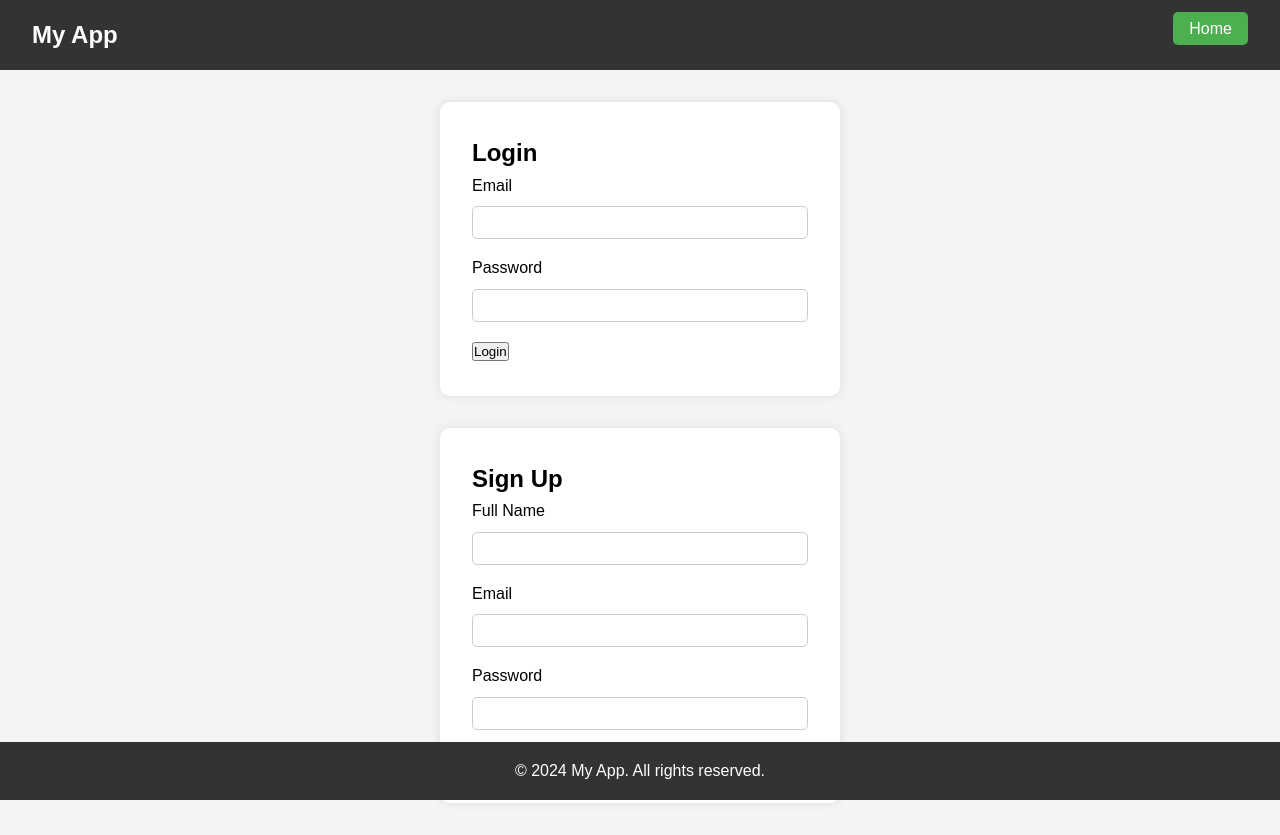
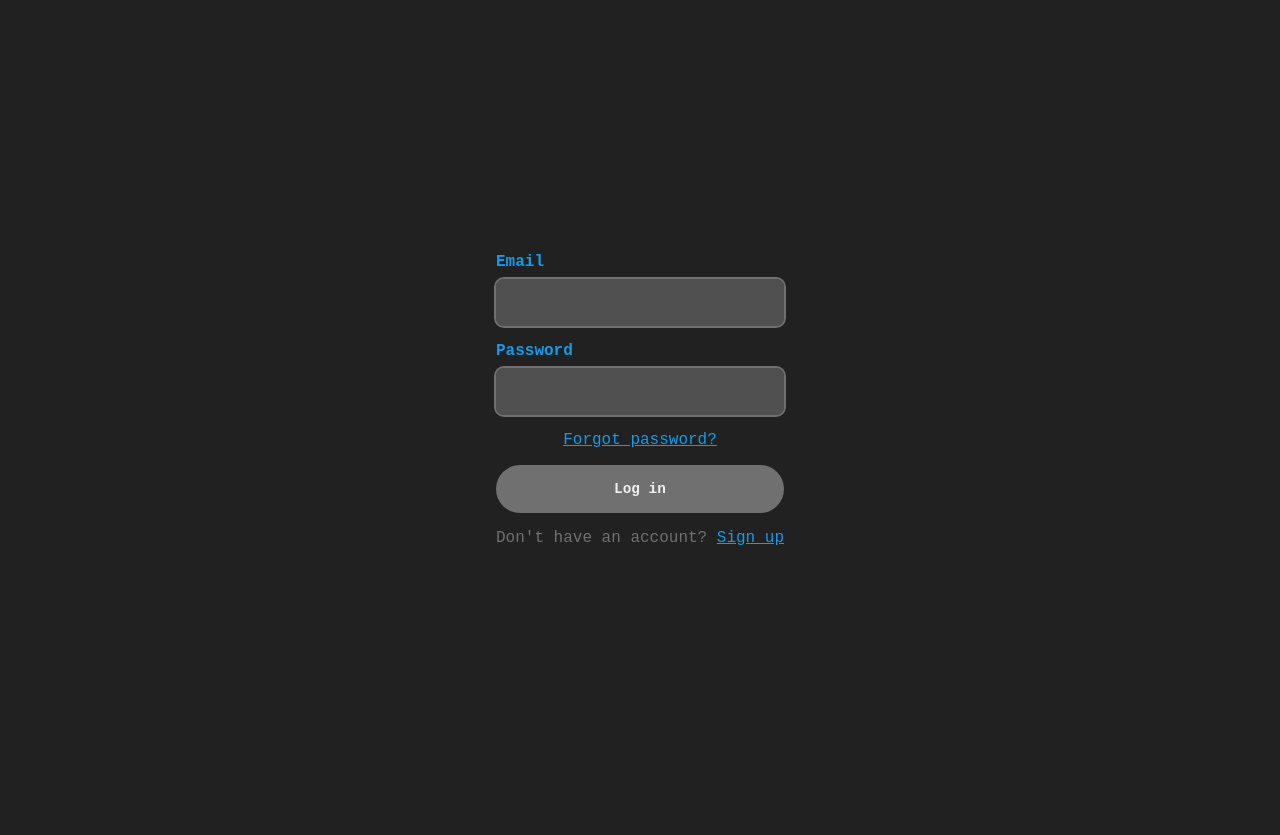
Before and after one commit to cmavrosio/boilerplate-webapp, a plain HTML site: page frontend/login.html in a window 1280 px wide. After the commit the page ends 800 px from the top, so only its background shows below. Drawn offline with Linux system fonts and the light colour scheme.

Commit message:
changes styling for login

```diff
--- a/frontend/login.html
+++ b/frontend/login.html
@@ -3,60 +3,25 @@
 <head>
     <meta charset="UTF-8">
     <meta name="viewport" content="width=device-width, initial-scale=1.0">
-    <title>Login / Sign Up</title>
+    <title>Login/Signup</title>
     <link rel="stylesheet" href="styles.css">
 </head>
 <body>
-    <header>
-        <nav>
-            <h1>My App</h1>
-            <div>
-                <a href="index.html" class="btn">Home</a>
-            </div>
-        </nav>
-    </header>
-
-    <main>
-        <section class="form-section">
-            <h2>Login</h2>
-            <form id="login-form" method="post">
-                <div class="form-group">
-                    <label for="login-email">Email</label>
-                    <input type="email" id="login-email" name="email" required>
-                </div>
-                <div class="form-group">
-                    <label for="login-password">Password</label>
-                    <input type="password" id="login-password" name="password" required>
-                </div>
-                <button type="submit" class="btn">Login</button>
-            </form>
-        </section>
-
-        <section class="form-section">
-            <h2>Sign Up</h2>
-            <form id="signup-form" method="post">
-                <div class="form-group">
-                    <label for="signup-full_name">Full Name</label>
-                    <input type="text" id="signup-full_name" name="full_name" required>
-                </div>
-                <div class="form-group">
-                    <label for="signup-email">Email</label>
-                    <input type="email" id="signup-email" name="email" required>
-                </div>
-                <div class="form-group">
-                    <label for="signup-password">Password</label>
-                    <input type="password" id="signup-password" name="password" required>
-                </div>
-                <button type="submit" class="btn">Sign Up</button>
-            </form>
-        </section>
-    </main>
-
-    <footer>
-        <p>&copy; 2024 My App. All rights reserved.</p>
-    </footer>
-
-    <script src="scripts/storage.js"></script>
+    <div class="form-container">
+        <form class="login-form">
+            <span class="input-span">
+                <label for="email" class="label">Email</label>
+                <input type="email" name="email" id="email"/>
+            </span>
+            <span class="input-span">
+                <label for="password" class="label">Password</label>
+                <input type="password" name="password" id="password"/>
+            </span>
+            <span class="span"><a href="#">Forgot password?</a></span>
+            <input class="submit" type="submit" value="Log in" />
+            <span class="span">Don't have an account? <a href="#">Sign up</a></span>
+        </form>
+    </div>
     <script src="scripts/auth.js"></script>
 </body>
 </html>
--- a/frontend/scripts/auth.js
+++ b/frontend/scripts/auth.js
@@ -1,14 +1,14 @@
 document.addEventListener('DOMContentLoaded', function() {
     const backendUrl = 'http://localhost:8000';  // Adjust as necessary for Docker
 
-    const loginForm = document.getElementById('login-form');
+    const loginForm = document.querySelector('.login-form');
     if (loginForm) {
         loginForm.addEventListener('submit', async function(e) {
             e.preventDefault();
 
             const formData = new FormData();
-            formData.append('username', document.getElementById('login-email').value);
-            formData.append('password', document.getElementById('login-password').value);
+            formData.append('username', document.getElementById('email').value);
+            formData.append('password', document.getElementById('password').value);
 
             try {
                 const response = await fetch(`${backendUrl}/token`, {
@@ -24,6 +24,7 @@ document.addEventListener('DOMContentLoaded', function() {
                     sessionStorage.setItem('token', data.access_token);
 
                     // Redirect to the dashboard
+                    console.log('Redirecting to dashboard...');
                     window.location.href = 'dashboard.html';
                 } else {
                     const errorData = await response.json();
--- a/frontend/styles.css
+++ b/frontend/styles.css
@@ -3,106 +3,190 @@
     margin: 0;
     padding: 0;
     box-sizing: border-box;
+    font-family: "Courier New", monospace;
 }
 
 body {
-    font-family: Arial, sans-serif;
-    line-height: 1.6;
-    background-color: #f4f4f4;
+    display: flex;
+    justify-content: center;
+    align-items: center;
+    height: 100vh;
+    margin: 0;
+    background-color: #212121;
+    font-family: "Courier New", monospace;
 }
 
-/* Navigation */
-header nav {
-    display: flex;
-    justify-content: space-between;
-    padding: 1rem 2rem;
-    background-color: #333;
-    color: white;
+#login-button-container {
+    position: absolute;
+    top: 10px;
+    right: 10px;
 }
 
-header nav h1 {
-    font-size: 1.5rem;
+
+.login-btn {
+    width: 10em;
+    position: relative;
+    height: 3.5em;
+    border: 3px ridge #149CEA;
+    outline: none;
+    background-color: transparent;
+    color: white;
+    -webkit-transition: 1s;
+    transition: 1s;
+    border-radius: 0.3em;
+    font-size: 16px;
+    font-weight: bold;
+    cursor: pointer;
 }
 
-header nav .btn {
-    background-color: #4CAF50;
-    color: white;
-    padding: 0.5rem 1rem;
-    text-decoration: none;
-    border-radius: 5px;
+.login-btn::after {
+    content: "";
+    position: absolute;
+    top: -10px;
+    left: 3%;
+    width: 95%;
+    height: 40%;
+    background-color: #212121;
+    -webkit-transition: 0.5s;
+    transition: 0.5s;
+    -webkit-transform-origin: center;
+    -ms-transform-origin: center;
+    transform-origin: center;
 }
 
-header nav .btn:hover {
-    background-color: #45a049;
+.login-btn::before {
+    content: "";
+    -webkit-transform-origin: center;
+    -ms-transform-origin: center;
+    transform-origin: center;
+    position: absolute;
+    top: 80%;
+    left: 3%;
+    width: 95%;
+    height: 40%;
+    background-color: #212121;
+    -webkit-transition: 0.5s;
+    transition: 0.5s;
 }
 
-/* Hero Section */
-.hero {
+.login-btn:hover::before, .login-btn:hover::after {
+    -webkit-transform: scale(0);
+    -ms-transform: scale(0);
+    transform: scale(0)
+}
+
+.login-btn:hover {
+    -webkit-box-shadow: inset 0px 0px 25px #1479EA;
+    box-shadow: inset 0px 0px 25px #1479EA;
+}
+
+.login-form {
+    --bg-light: #efefef;
+    --bg-dark: #707070;
+    --clr: #149CEA;
+    --clr-alpha: #9c9c9c60;
+    display: -webkit-box;
+    display: -ms-flexbox;
     display: flex;
+    -webkit-box-orient: vertical;
+    -webkit-box-direction: normal;
+    -ms-flex-direction: column;
+    flex-direction: column;
+    -webkit-box-align: center;
+    -ms-flex-align: center;
     align-items: center;
+    gap: 1rem;
+    width: 100%;
+    max-width: 300px;
+  }
+
+  .login-form .input-span {
+    width: 100%;
+    display: -webkit-box;
+    display: -ms-flexbox;
+    display: flex;
+    -webkit-box-orient: vertical;
+    -webkit-box-direction: normal;
+    -ms-flex-direction: column;
+    flex-direction: column;
+    gap: 0.5rem;
+  }
+
+  .login-form input[type="email"],
+  .login-form input[type="password"] {
+    color: white;
+    border-radius: 0.5rem;
+    padding: 1rem 0.75rem;
+    width: 100%;
+    border: none;
+    display: -webkit-box;
+    display: -ms-flexbox;
+    display: flex;
+    -webkit-box-align: center;
+    -ms-flex-align: center;
+    align-items: center;
+    gap: 0.5rem;
+    background-color: var(--clr-alpha);
+    outline: 2px solid var(--bg-dark);
+  }
+
+  .login-form input[type="email"]:focus,
+  .login-form input[type="password"]:focus {
+    outline: 2px solid var(--clr);
+  }
+
+  .label {
+    -ms-flex-item-align: start;
+    align-self: flex-start;
+    color: var(--clr);
+    font-weight: 600;
+  }
+
+  .login-form .submit {
+    padding: 1rem 0.75rem;
+    width: 100%;
+    display: -webkit-box;
+    display: -ms-flexbox;
+    display: flex;
+    -webkit-box-align: center;
+    -ms-flex-align: center;
+    align-items: center;
+    justify-content: center; /* Add this line */
+    gap: 0.5rem;
+    border-radius: 3rem;
+    background-color: var(--bg-dark);
+    color: var(--bg-light);
+    border: none;
+    cursor: pointer;
+    -webkit-transition: all 300ms;
+    transition: all 300ms;
+    font-weight: 600;
+    font-size: 0.9rem;
+}
+
+  .login-form .submit:hover {
+    background-color: var(--clr);
+    color: var(--bg-dark);
+  }
+
+  .span {
+    text-decoration: none;
+    color: var(--bg-dark);
+  }
+
+  .span a {
+    color: var(--clr);
+  }
+
+.centered {
+    display: flex;
     justify-content: center;
-    height: 80vh;
-    background-image: url('hero-bg.jpg'); /* You can add your background image here */
-    background-size: cover;
-    background-position: center;
+    align-items: center;
+    height: 100vh;
+}
+
+.title {
+    font-size: 3em; /* Adjust size as needed */
     color: white;
     text-align: center;
 }
-
-.hero-content {
-    max-width: 600px;
-    background: rgba(0, 0, 0, 0.6);
-    padding: 2rem;
-    border-radius: 10px;
-}
-
-.hero-btn {
-    background-color: #f44336;
-}
-
-.hero-btn:hover {
-    background-color: #e53935;
-}
-
-/* Form Section */
-.form-section {
-    max-width: 400px;
-    margin: 2rem auto;
-    background: white;
-    padding: 2rem;
-    border-radius: 10px;
-    box-shadow: 0 0 10px rgba(0, 0, 0, 0.1);
-}
-
-.form-group {
-    margin-bottom: 1rem;
-}
-
-.form-group label {
-    display: block;
-    margin-bottom: 0.5rem;
-}
-
-.form-group input {
-    width: 100%;
-    padding: 0.5rem;
-    border-radius: 5px;
-    border: 1px solid #ccc;
-}
-
-/* Dashboard Section */
-.dashboard {
-    text-align: center;
-    padding: 2rem;
-}
-
-/* Footer */
-footer {
-    text-align: center;
-    padding: 1rem;
-    background-color: #333;
-    color: white;
-    position: fixed;
-    bottom: 0;
-    width: 100%;
-}
```
Also changed, not shown: frontend/dashboard.html (+3 -20 lines), frontend/index.html (+6 -32 lines).
